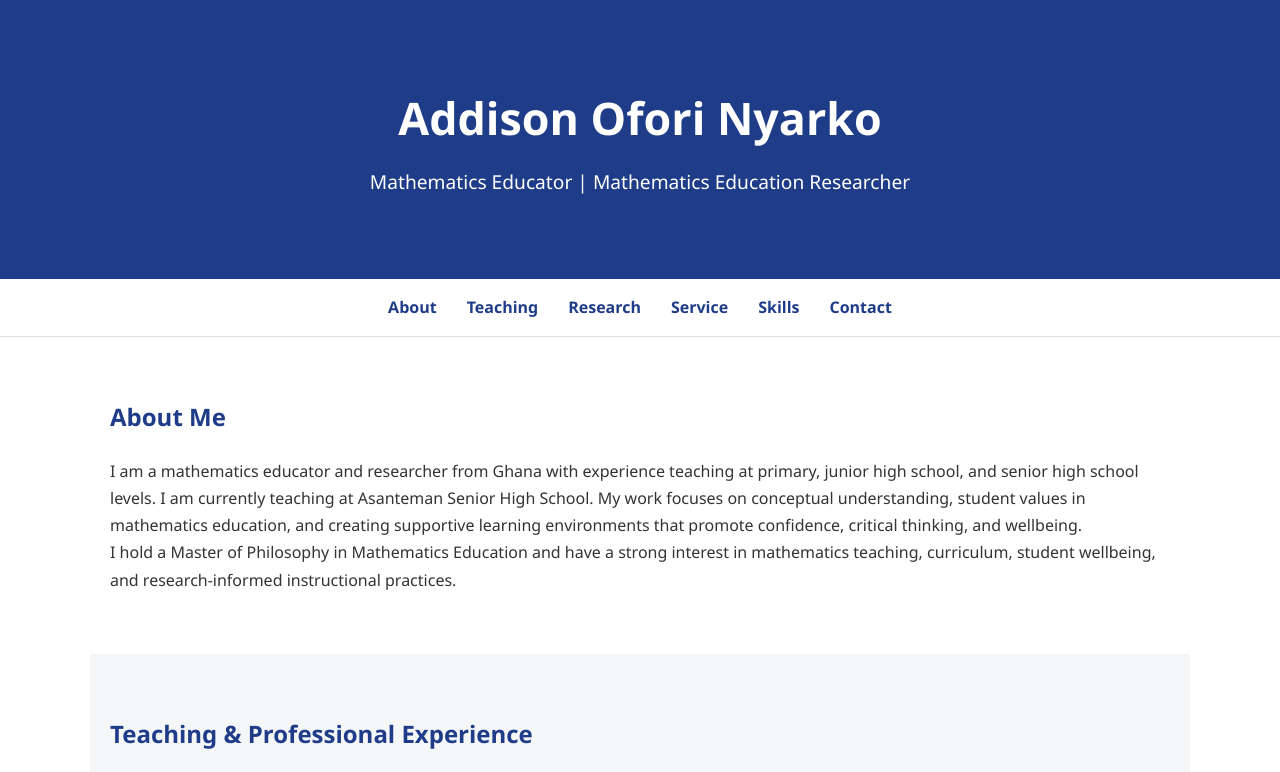
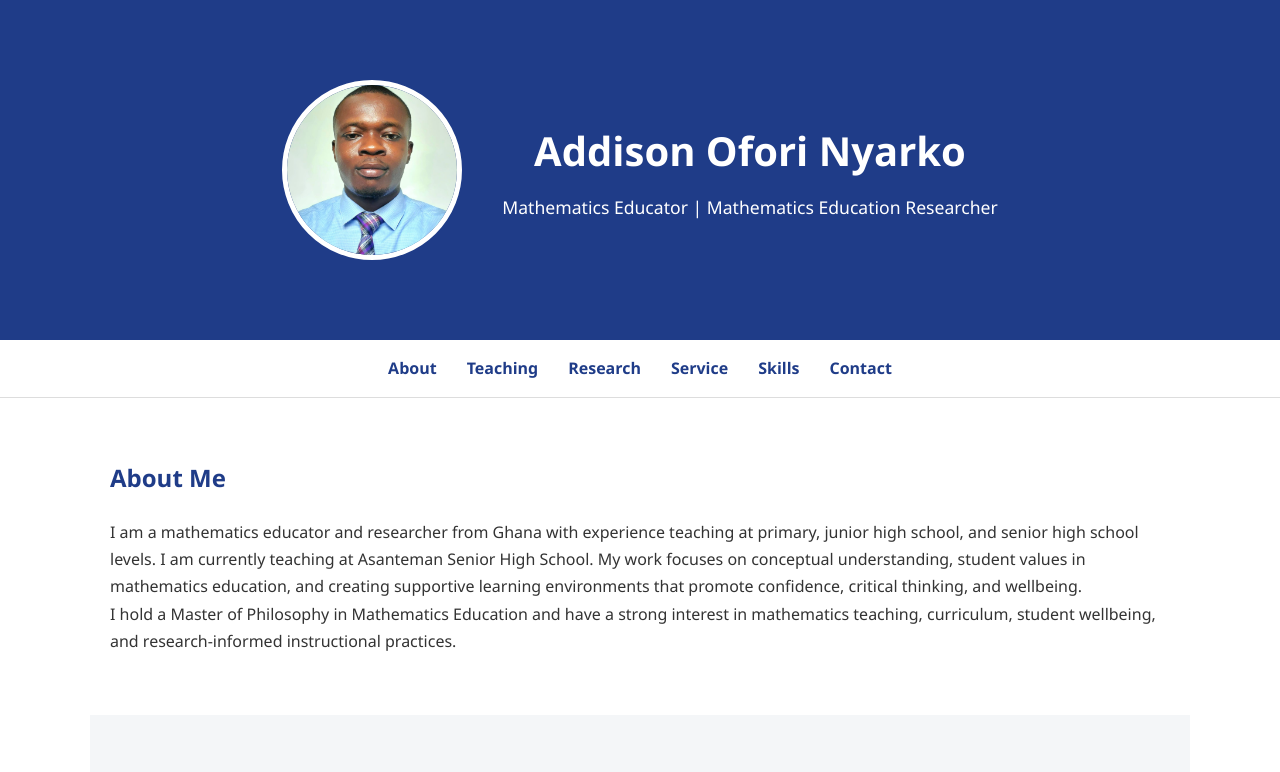
Before and after one commit to Addison-Ofori-Nyarko/My-Website, a plain HTML site: page index.html in a window 1280 px wide. Shown: the top 772 px of the page. Drawn offline with Linux system fonts and the light colour scheme.

Commit message:
Add files via upload

```diff
--- a/index.html
+++ b/index.html
@@ -9,9 +9,12 @@
 <body>
 
 <header class="hero">
-    <div class="hero-content">
-        <h1>Addison Ofori Nyarko</h1>
-        <p>Mathematics Educator | Mathematics Education Researcher</p>
+    <div class="hero-inner">
+        <img src="profile.JFIF" alt="Addison Ofori Nyarko" class="profile-photo">
+        <div class="hero-text">
+            <h1>Addison Ofori Nyarko</h1>
+            <p>Mathematics Educator | Mathematics Education Researcher</p>
+        </div>
     </div>
 </header>
 
--- a/style.css
+++ b/style.css
@@ -111,3 +111,39 @@ footer {
     text-align: center;
     padding: 20px;
 }
+
+/* PROFILE HERO LAYOUT */
+.hero-inner {
+    display: flex;
+    align-items: center;
+    justify-content: center;
+    gap: 40px;
+    max-width: 1100px;
+    margin: auto;
+    flex-wrap: wrap;
+}
+
+.profile-photo {
+    width: 180px;
+    height: 180px;
+    border-radius: 50%;
+    object-fit: cover;
+    border: 5px solid white;
+}
+
+.hero-text h1 {
+    font-size: 2.5rem;
+}
+
+.hero-text p {
+    font-size: 1.1rem;
+    margin-top: 8px;
+}
+
+/* MOBILE ADJUSTMENT */
+@media (max-width: 768px) {
+    .hero-inner {
+        flex-direction: column;
+        text-align: center;
+    }
+}
```
